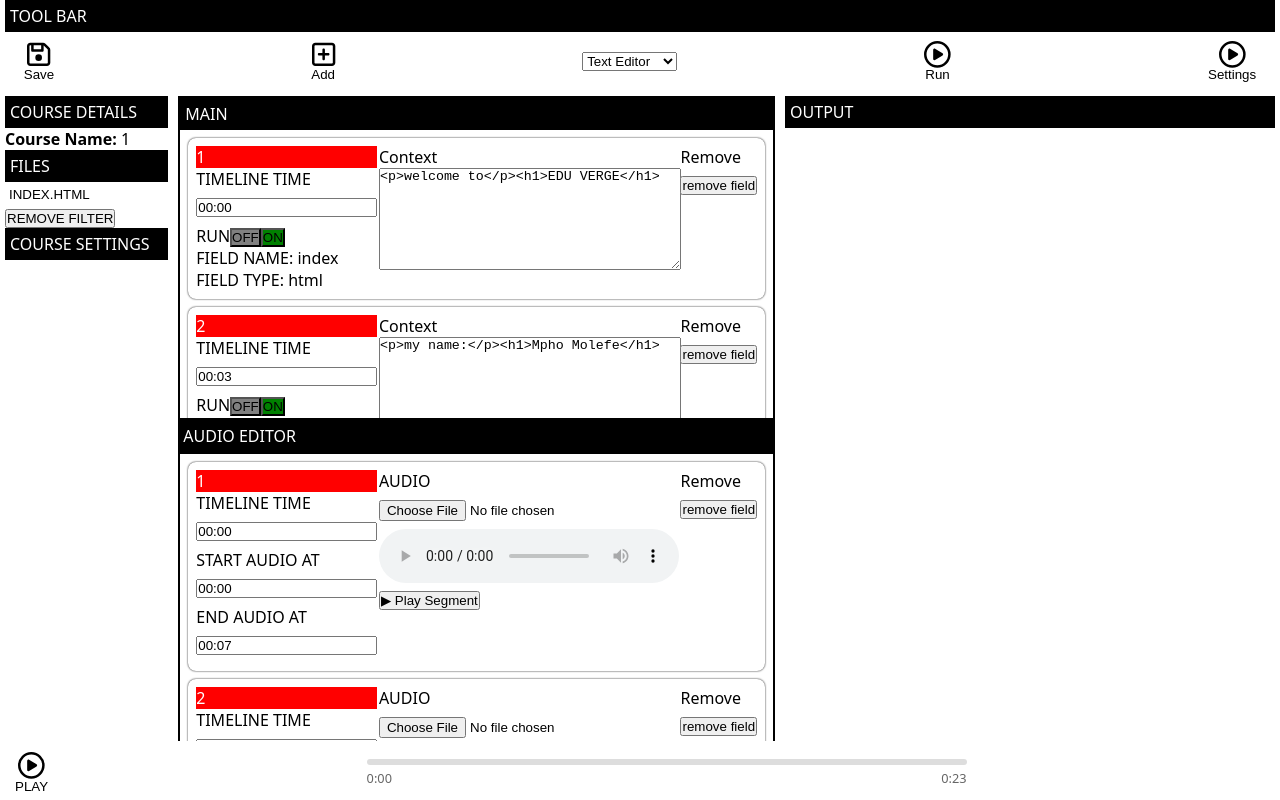
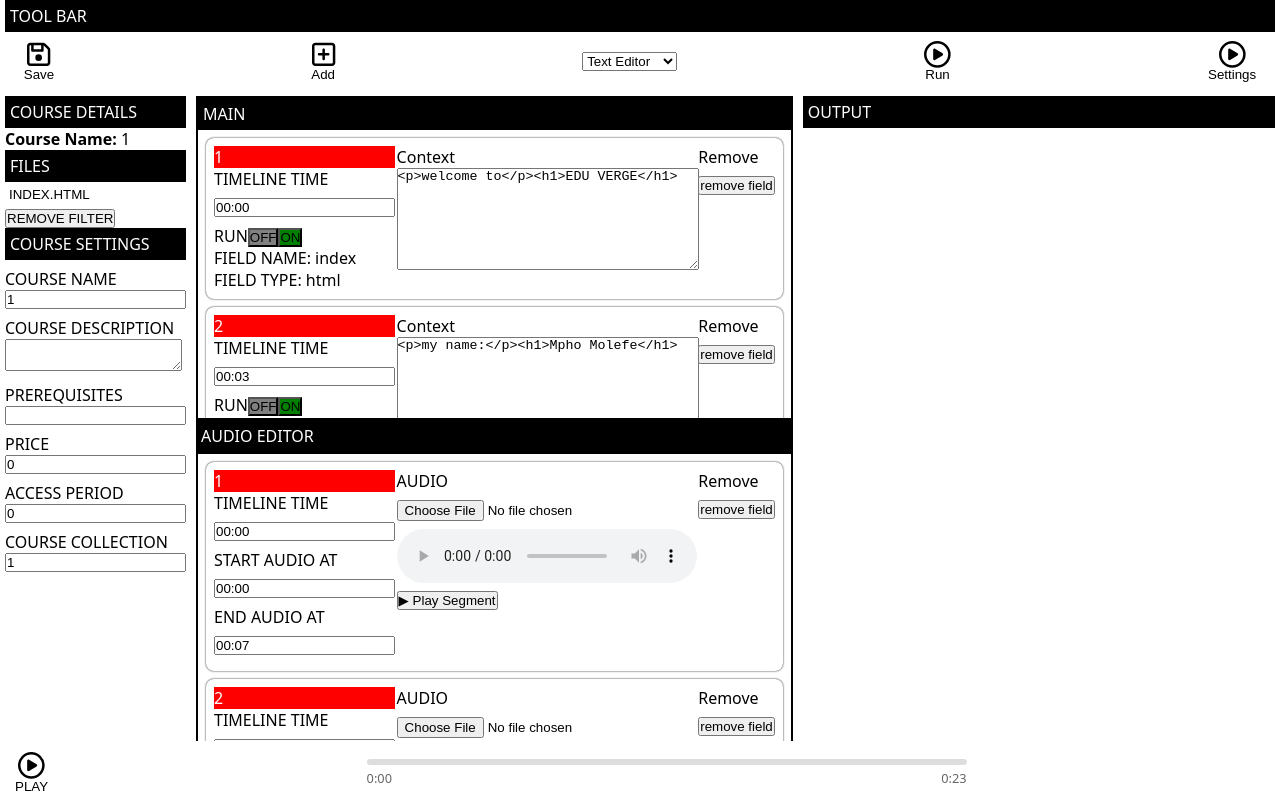
Before and after one commit to mphomolefe730/EduVerge, a React (Vite) app: page /edit/1/1 in a window 1280 px wide. Built offline with nearby package versions, Linux system fonts and the light colour scheme.

Commit message:
* implement course settings layout

```diff
--- a/src/modules/editor_mode/components/editorMode.css
+++ b/src/modules/editor_mode/components/editorMode.css
@@ -76,6 +76,15 @@
     width: 100%;
     min-height: 100px;
 }
+
+.courseSettings div{
+    margin: 0.5rem 0;
+    text-transform: uppercase;
+}
+.courseSettings input{
+    display: block;
+}
+
 /*---------------------------------------------------------*/
 .timelineContainer {
   width: 100%;
--- a/src/modules/editor_mode/components/editorMode.tsx
+++ b/src/modules/editor_mode/components/editorMode.tsx
@@ -85,6 +85,36 @@ const FilesSection = ({ files }: { files: string[] }) => (
     <button>REMOVE FILTER</button>
   </div>
 );
+// ---------- Course Settings ----------
+const CourseSettings = ( {courseDetails} : {courseDetails: EditModeSettings["courseDetails"]} ) => (
+  <div className="courseSettings">
+    <p className="containerTitle">COURSE SETTINGS</p>
+    <div>
+      <label> Course Name </label>
+      <input type="text" value={ courseDetails.courseName } readOnly />
+    </div>
+    <div>
+      <label> Course Description </label>
+      <textarea value={ courseDetails.courseDescription }></textarea>
+    </div>
+    <div>
+      <label> Prerequisites </label>
+      <input type="text" value={ courseDetails.prerequisites } readOnly />
+    </div>
+    <div>
+      <label> Price </label>
+      <input type="number" value={ courseDetails.price } readOnly />
+    </div>
+    <div>
+      <label> Access Period </label>
+      <input type="number" value={ courseDetails.accessPeriod } readOnly />
+    </div>
+    <div>
+      <label> Course Collection </label>
+      <input type="type" value={ courseDetails.courseCollection } readOnly />
+    </div>
+  </div>
+)
 
 // ---------- Main Editor ----------
 const MainEditor = ({
@@ -478,9 +508,7 @@ function EditMode() {
         <div id="one">
           <CourseDetails info={courseInformation} />
           <FilesSection files={courseInformation.files} />
-          <div>
-            <p className="containerTitle">COURSE SETTINGS</p>
-          </div>
+          <CourseSettings courseDetails={courseInformation.courseDetails}/>
         </div>
 
         <div id="two">
```
